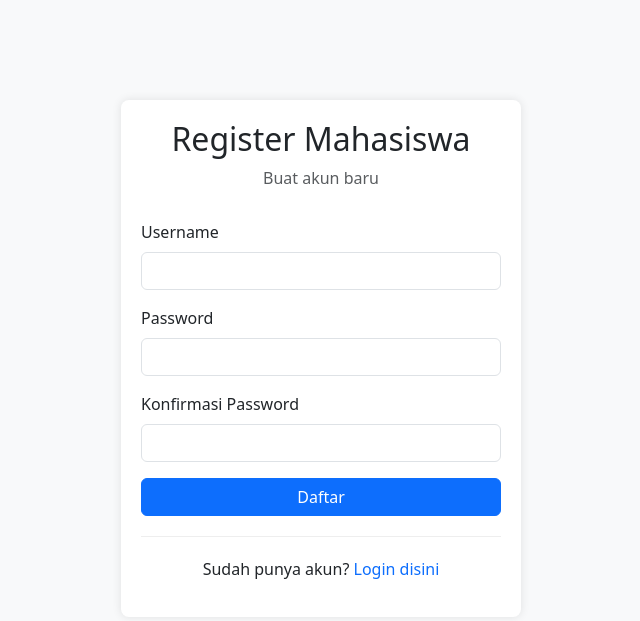
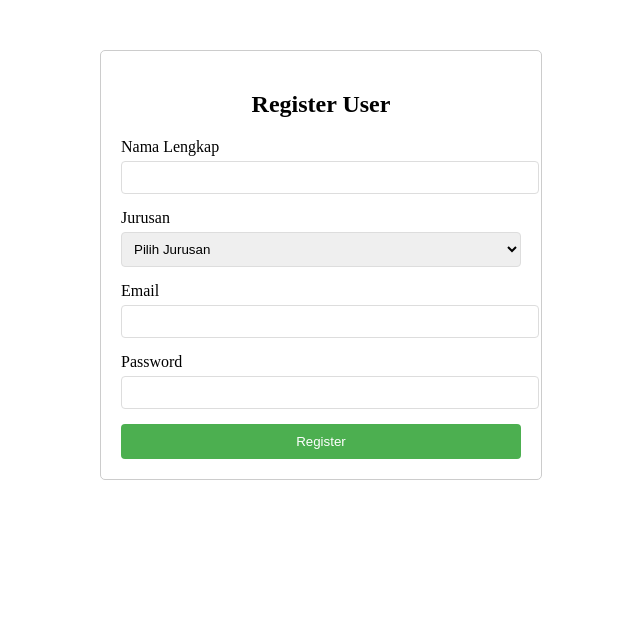
Before and after one commit to Sitimawadda/crud, a PHP site: page /register.php in a window 1280 px wide. Shown: the top 621 px of the page, without its empty margins (319-959 px from the left). Run offline with PHP 8.4, Linux system fonts and the light colour scheme.

Commit message:
fixing login register in dashboard

```diff
--- a/koneksi.php
+++ b/koneksi.php
@@ -1,5 +1,5 @@
 <?php
-$koneksi = mysqli_connect("localhost","root","","mahasiswa");
+$koneksi = mysqli_connect("localhost","root","","db_mahasiswa");
 if(!$koneksi){
     die("Koneksi database gagal: " . mysqli_connect_error());
 }
--- a/register.php
+++ b/register.php
@@ -1,96 +1,104 @@
 <?php
-session_start();
-require_once 'koneksi.php';
+include 'koneksi.php';
+
+if ($_SERVER["REQUEST_METHOD"] == "POST") {
+    $nama = htmlspecialchars($_POST['nama']);
+    $jurusan = htmlspecialchars($_POST['jurusan']);
+    $email = htmlspecialchars($_POST['email']);
+    $password = password_hash($_POST['password'], PASSWORD_DEFAULT);
+
+    // Cek email sudah ada
+    $cek_email = mysqli_query($koneksi, "SELECT * FROM users WHERE email = '$email'");
+    if(mysqli_num_rows($cek_email) > 0) {
+        echo "<script>
+                alert('Email sudah terdaftar!');
+                window.location.href = 'register.php';
+              </script>";
+        exit();
+    }
+
+    $sql = "INSERT INTO users (nama, jurusan, email, password)
+            VALUES ('$nama', '$jurusan', '$email', '$password')";
+
+    if (mysqli_query($koneksi, $sql)) {
+        echo "<script>
+                alert('Registrasi berhasil!');
+                window.location.href = 'login.php';
+              </script>";
+    } else {
+        echo "<script>
+                alert('Registrasi gagal!');
+                window.location.href = 'register.php';
+              </script>";
+    }
+}
 ?>
 <!DOCTYPE html>
-<html lang="en">
+<html>
 <head>
-    <meta charset="UTF-8">
-    <meta name="viewport" content="width=device-width, initial-scale=1.0">
-    <title>Register Mahasiswa</title>
-    <link href="https://cdn.jsdelivr.net/npm/bootstrap@5.3.0/dist/css/bootstrap.min.css" rel="stylesheet">
+    <title>Register User</title>
     <style>
-        .register-container {
-            max-width: 400px;
-            margin: 100px auto;
+        .container {
+            width: 400px;
+            margin: 50px auto;
             padding: 20px;
-            box-shadow: 0 0 10px rgba(0,0,0,0.1);
-            border-radius: 8px;
+            border: 1px solid #ccc;
+            border-radius: 5px;
         }
-        .register-header {
-            text-align: center;
-            margin-bottom: 30px;
+        .form-group {
+            margin-bottom: 15px;
         }
-        .login-link {
-            text-align: center;
-            margin-top: 20px;
-            padding-top: 20px;
-            border-top: 1px solid #eee;
+        .form-group label {
+            display: block;
+            margin-bottom: 5px;
+        }
+        .form-group input, .form-group select {
+            width: 100%;
+            padding: 8px;
+            border: 1px solid #ddd;
+            border-radius: 4px;
+        }
+        .btn-submit {
+            background-color: #4CAF50;
+            color: white;
+            padding: 10px 15px;
+            border: none;
+            border-radius: 4px;
+            cursor: pointer;
+            width: 100%;
+        }
+        .btn-submit:hover {
+            background-color: #45a049;
         }
     </style>
 </head>
-<body class="bg-light">
+<body>
     <div class="container">
-        <div class="register-container bg-white">
-            <div class="register-header">
-                <h2>Register Mahasiswa</h2>
-                <p class="text-muted">Buat akun baru</p>
+        <h2 style="text-align: center;">Register User</h2>
+        <form action="" method="POST">
+            <div class="form-group">
+                <label>Nama Lengkap</label>
+                <input type="text" name="nama" required>
             </div>
-
-            <form method="POST" action="">
-                <div class="mb-3">
-                    <label for="nama" class="form-label">Username</label>
-                    <input type="text" class="form-control" id="nama" name="nama" required>
-                </div>
-
-                <div class="mb-3">
-                    <label for="password" class="form-label">Password</label>
-                    <input type="password" class="form-control" id="password" name="password" required>
-                </div>
-
-                <div class="mb-3">
-                    <label for="confirm_password" class="form-label">Konfirmasi Password</label>
-                    <input type="password" class="form-control" id="confirm_password" name="confirm_password" required>
-                </div>
-
-                <div class="d-grid gap-2">
-                    <button type="submit" class="btn btn-primary" name="register">Daftar</button>
-                </div>
-            </form>
-
-            <div class="login-link">
-                <p>Sudah punya akun? <a href="login.php" class="text-decoration-none">Login disini</a></p>
+            <div class="form-group">
+                <label>Jurusan</label>
+                <select name="jurusan" required>
+                    <option value="">Pilih Jurusan</option>
+                    <option value="Teknik Informatika">Teknik Informatika</option>
+                    <option value="Sistem Informasi">Sistem Informasi</option>
+                    <option value="Manajemen Informatika">Manajemen Informatika</option>
+                </select>
             </div>
-
-            <?php
-            if(isset($_POST['register'])) {
-                $nama = mysqli_real_escape_string($koneksi, $_POST['nama']);
-                $password = $_POST['password'];
-                $confirm_password = $_POST['confirm_password'];
-
-                if($password === $confirm_password) {
-                    $check_user = mysqli_query($koneksi, "SELECT * FROM user WHERE nama = '$nama'");
-
-                    if(mysqli_num_rows($check_user) == 0) {
-                        $hashed_password = password_hash($password, PASSWORD_DEFAULT);
-                        $sql = "INSERT INTO user (nama, password, created_at) VALUES ('$nama', '$hashed_password', NOW())";
-
-                        if(mysqli_query($koneksi, $sql)) {
-                            header("Location: login.php");
-                            exit();
-                        } else {
-                            echo '<div class="alert alert-danger mt-3">Terjadi kesalahan saat mendaftar.</div>';
-                        }
-                    } else {
-                        echo '<div class="alert alert-danger mt-3">Username sudah terdaftar!</div>';
-                    }
-                } else {
-                    echo '<div class="alert alert-danger mt-3">Password tidak cocok!</div>';
-                }
-            }
-            ?>
-        </div>
+            <div class="form-group">
+                <label>Email</label>
+                <input type="email" name="email" required>
+            </div>
+            <div class="form-group">
+                <label>Password</label>
+                <input type="password" name="password" required>
+            </div>
+            <button type="submit" class="btn-submit">Register</button>
+        </form>
     </div>
-    <script src="https://cdn.jsdelivr.net/npm/bootstrap@5.3.0/dist/js/bootstrap.bundle.min.js"></script>
 </body>
 </html>
```
Also changed, not shown: dashboard.php (+2 -34 lines), login.php (+79 -66 lines).
